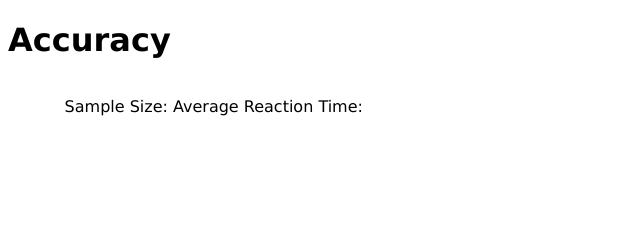
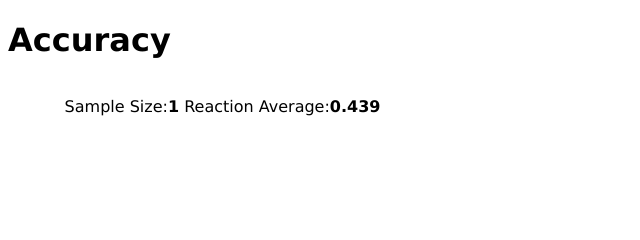
Before and after one commit to mbowen13/MouseAccuracy, a plain HTML site: page challenge.html in a window 1280 px wide. Both pictures are taken after a click on the element 1075 px from the left and 216 px from the top of the page. Shown: the top 240 px of the page, 380-1020 px from the left. Drawn offline with Linux system fonts and the light colour scheme.

Commit message:
added sample size and avg reaction time features.

```diff
--- a/challenge.html
+++ b/challenge.html
@@ -14,7 +14,7 @@
 			<p>Your reaction time: <span id="time"></span>seconds</p>
 		</div>
 		<div id="overallTime">
-			<p>Sample Size: Average Reaction Time:</p>
+			<p>Sample Size:<span id="sampleSize"></span>   Reaction Average:<span id="reactionAverage"></span></p>
 		</div>
 	</div>
 	<div id="box"></div>
--- a/main.css
+++ b/main.css
@@ -31,3 +31,11 @@
 		position: relative;
 		left: 13%;
 	}
+	#sampleSize {
+		font-weight: bold;
+
+	}
+
+	#reactionAverage{
+		font-weight: bold;
+	}
--- a/scripts.js
+++ b/scripts.js
@@ -41,7 +41,14 @@
 	    return color;
 	}
 
-	//change size of element
+	function reactionAverage(){
+		var sum = 0;
+		for(var i = 0; i < totals.length; i++){
+			sum += totals[i];
+		}
+		return sum / totals.length;
+
+	}
 
 
 	document.getElementById("box").onclick=function(){
@@ -50,6 +57,9 @@
 		reactionTime = (clickedTime - createdTime) / 1000;
 		this.style.display="none";
 		document.getElementById("time").innerHTML=reactionTime;
+		totals.push(reactionTime);
+		document.getElementById("sampleSize").innerHTML=totals.length;
+		document.getElementById("reactionAverage").innerHTML=reactionAverage();
 		time = Math.random() * 5000;
 		showBox(time);
 	}
@@ -60,6 +70,9 @@
 		reactionTime = (clickedTime - createdTime) / 1000;
 		this.style.display="none";
 		document.getElementById("time").innerHTML=reactionTime;
+		totals.push(reactionTime);
+		document.getElementById("sampleSize").innerHTML=totals.length;
+		document.getElementById("reactionAverage").innerHTML=reactionAverage();
 		time = Math.random() * 5000;
 		showBox(time);
 	}
```
